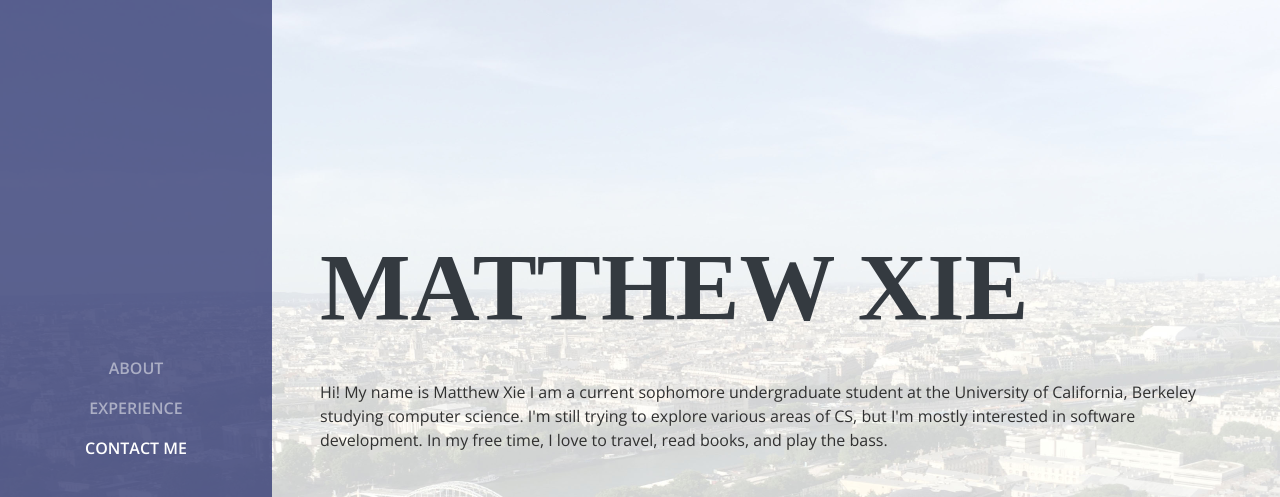
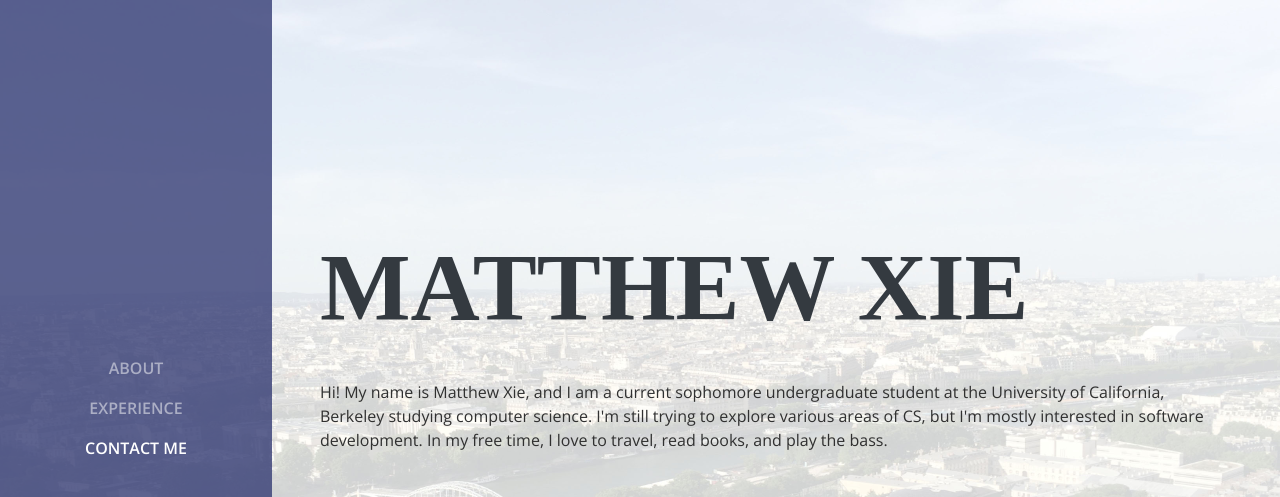
Before and after one commit to mkxie/mkxie.github.io, a plain HTML site: page index.html in a window 1280 px wide. Shown: the top 497 px of the page. Drawn offline with nearby package versions, Linux system fonts and the light colour scheme; a web font is replaced by a local one.

Commit message:
intro changes

```diff
--- a/index.html
+++ b/index.html
@@ -57,7 +57,7 @@
         <div class="my-auto">
           <h1 class="mb-0">Matthew Xie</h1>
           <div class="subheading mb-5"></div>
-          <p class="mb-5">Hi! My name is Matthew Xie I am a current sophomore undergraduate student at the University of California, Berkeley studying computer science.
+          <p class="mb-5">Hi! My name is Matthew Xie, and I am a current sophomore undergraduate student at the University of California, Berkeley studying computer science.
              I'm still trying to explore various areas of CS, but I'm mostly interested in software development.
              In my free time, I love to travel, read books, and play the bass.
           </p>
```
